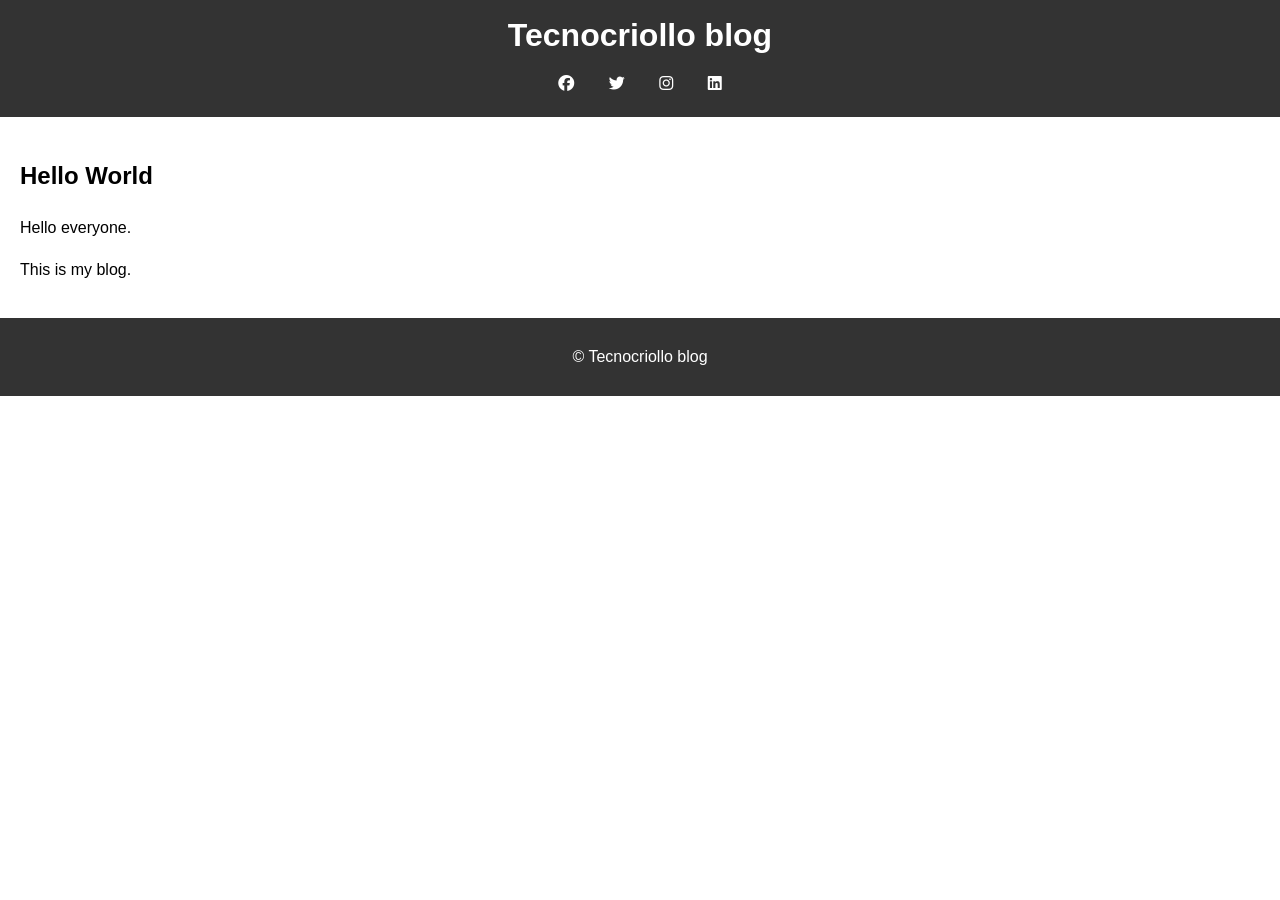
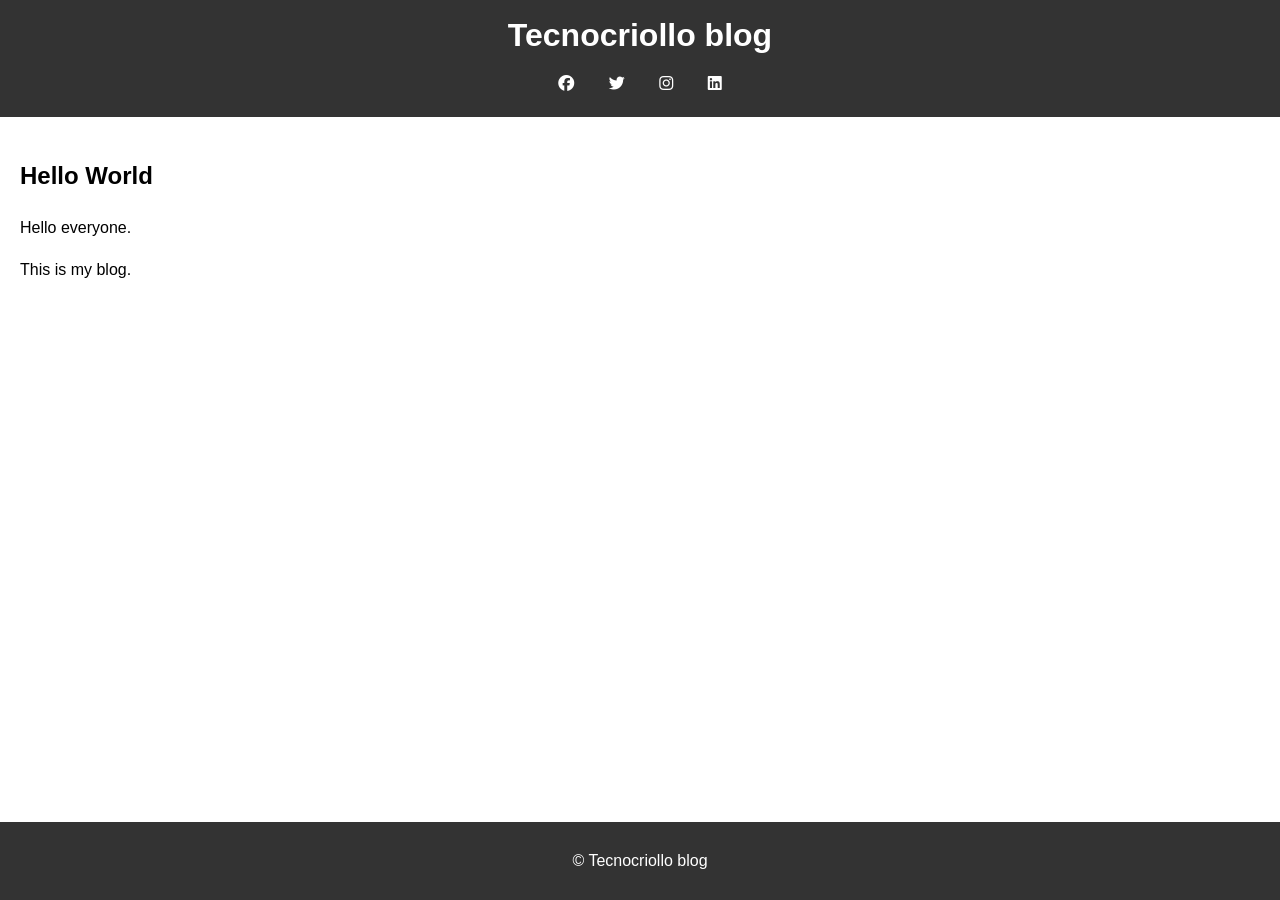
Before and after one commit to tecnocriollo/tecnocriollo.github.io, a Jekyll site: the page built from _posts/2024-01-01-hello-world.md, in a window 1280 px wide. Built offline with Jekyll 4.4.1, drawn with Linux system fonts in a browser that asks for light colours; our own code applies the rules of GitHub Pages for plain Markdown files.

Commit message:
updating front page

```diff
--- a/_layouts/post.html
+++ b/_layouts/post.html
@@ -9,7 +9,7 @@
     <script async src="https://pagead2.googlesyndication.com/pagead/js/adsbygoogle.js?client=ca-pub-8508795595820621"
      crossorigin="anonymous"></script>
 </head>
-<body>
+<body class="site-body">
     <header>
         <div class="header-content">
             <div class="site-title-nav">
@@ -22,9 +22,7 @@
                         <a href="https://www.linkedin.com/in/patriciosanchez" target="_blank"><i class="fab fa-linkedin"></i></a>
                      </div>
                 </nav>
-
             </div>
-
         </div>
     </header>
     <main>
--- a/assets/css/styles.css
+++ b/assets/css/styles.css
@@ -40,7 +40,14 @@ nav a:hover {
     text-decoration: underline;
 }
 
+.site-body {
+    min-height: 100vh;
+    display: flex;
+    flex-direction: column;
+}
+
 main {
+    flex: 1;
     padding: 20px;
 }
 
@@ -49,7 +56,6 @@ footer {
     padding: 10px 0;
     background: #333;
     color: #fff;
-    position: relative;
-    bottom: 0;
     width: 100%;
+    margin-top: auto; /* This pushes the footer to the bottom */
 }
```
Also changed, not shown: _layouts/default.html (+24 -3 lines).
